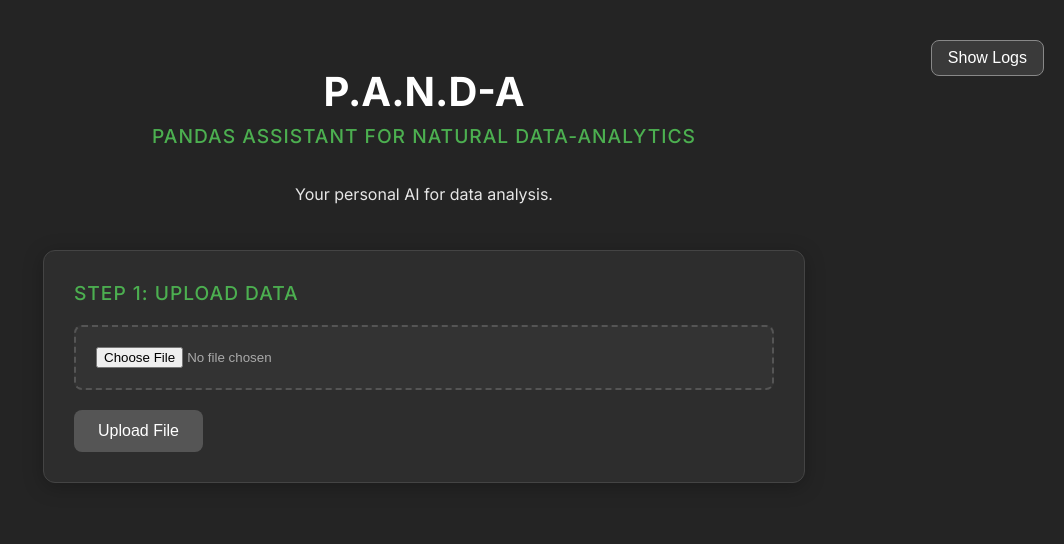
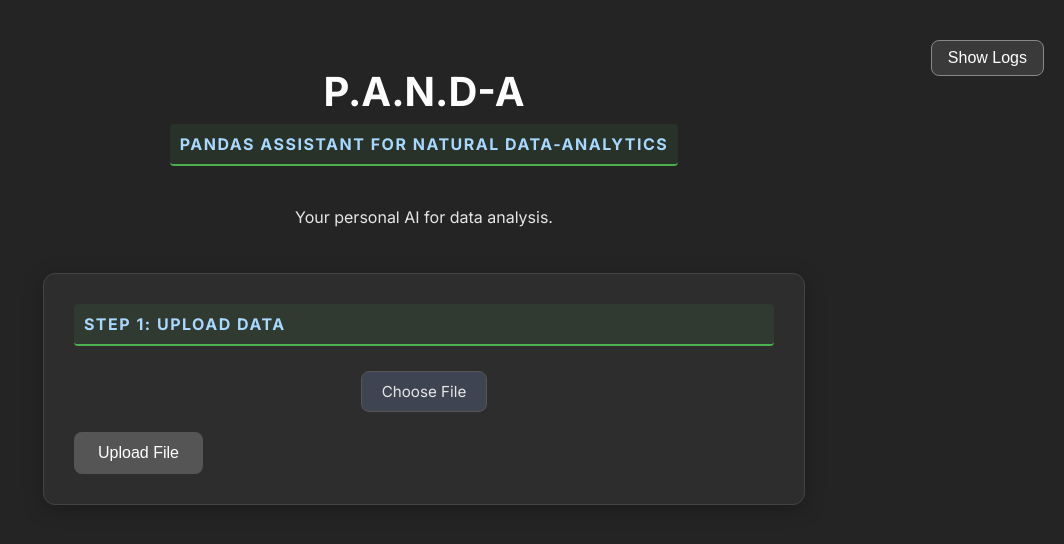
Before and after one commit to IDKSAM27/P.A.N.D-A, a React (Create React App) app in the folder frontend/: page / in a window 1280 px wide. Shown: the top 544 px of the page, without its empty margins (216-1280 px from the left). Built offline with nearby package versions, Linux system fonts and the light colour scheme.

Commit message:
<h2> refining and custom 'choose file' tab and padding work

```diff
--- a/frontend/src/App.css
+++ b/frontend/src/App.css
@@ -209,3 +209,60 @@ button:disabled {
 .terminal-toggle-btn:hover {
   background-color: rgba(255, 255, 255, 0.2);
 }
+
+/* --- REVISED H2 HEADING STYLE --- */
+h2 {
+  font-size: 1rem; /* Slightly smaller for a sleeker look */
+  font-weight: 700; /* Bolder */
+  color: #a7d8ff; /* A nice light blue accent */
+  background-color: rgba(76, 175, 80, 0.1);
+  border-bottom: 2px solid #4caf50;
+  margin-top: 0;
+  margin-bottom: 25px;
+  text-transform: uppercase;
+  letter-spacing: 1.5px; /* Wider spacing */
+  padding: 10px 10px;
+  border-radius: 4px;
+}
+
+
+/* --- NEW STYLES FOR CUSTOM FILE INPUT --- */
+.file-input-wrapper {
+  display: flex;
+  align-items: center;
+  justify-content: center;
+  margin-bottom: 20px;
+}
+
+.file-input-hidden {
+  display: none; /* Hide the actual input */
+}
+
+.file-input-label {
+  background-color: #3e4451;
+  color: #e6e6e6;
+  border: 1px solid #555;
+  padding: 10px 20px;
+  font-size: 0.95rem;
+  border-radius: 8px;
+  cursor: pointer;
+  transition: background-color 0.2s ease-in-out;
+  display: inline-block;
+}
+
+.file-input-label:hover {
+  background-color: #4a505c;
+  border-color: #777;
+}
+
+.file-name {
+  margin-left: 15px;
+  font-family: monospace;
+  color: #ccc;
+  font-size: 0.9rem;
+}
+
+/* --- Small adjustment to main Upload button margin --- */
+.upload-container > button {
+  margin-top: 0;
+}
--- a/frontend/src/App.js
+++ b/frontend/src/App.js
@@ -1,10 +1,10 @@
+// frontend/src/App.js
 import React, { useState } from 'react';
 import './App.css';
 import CommandInput from './CommandInput';
 import TerminalView from './TerminalView';
 
 function App() {
-  // The below are called states (for the people who don't understand dog shit)
   const [sessionInfo, setSessionInfo] = useState(null);
   const [isLoading, setIsLoading] = useState(false);
   const [error, setError] = useState('');
@@ -12,9 +12,12 @@ function App() {
   const [showTerminal, setShowTerminal] = useState(false);
 
   const handleFileChange = (event) => {
-    setSelectedFile(event.target.files[0]);
-    setSessionInfo(null);
-    setError('');
+    const file = event.target.files[0];
+    if (file) {
+      setSelectedFile(file);
+      setSessionInfo(null);
+      setError('');
+    }
   };
 
   const handleUpload = async () => {
@@ -42,7 +45,6 @@ function App() {
 
   return (
     <div className="App">
-      {/* --- New Terminal Toggle Button --- */}
       <button className="terminal-toggle-btn" onClick={() => setShowTerminal(!showTerminal)}>
         {showTerminal ? 'Hide' : 'Show'} Logs
       </button>
@@ -54,7 +56,23 @@ function App() {
 
         <div className="container upload-container">
           <h2>Step 1: Upload Data</h2>
-          <input type="file" accept=".csv" onChange={handleFileChange} />
+
+          {/* --- UPDATED FILE INPUT --- */}
+          <div className="file-input-wrapper">
+            <label htmlFor="csv-upload" className="file-input-label">
+              Choose File
+            </label>
+            <input
+              id="csv-upload"
+              type="file"
+              accept=".csv"
+              onChange={handleFileChange}
+              className="file-input-hidden"
+            />
+            {selectedFile && <span className="file-name">{selectedFile.name}</span>}
+          </div>
+          {/* --- END OF UPDATE --- */}
+
           <button onClick={handleUpload} disabled={isLoading || !selectedFile}>
             {isLoading ? 'Uploading...' : 'Upload File'}
           </button>
@@ -70,9 +88,7 @@ function App() {
         )}
       </header>
 
-      {/* --- Conditionally render the Terminal --- */}
       {showTerminal && <TerminalView />}
-
     </div>
   );
 }
```
Also changed, not shown: 1 other file (tests, documents, lock files or other folders).
